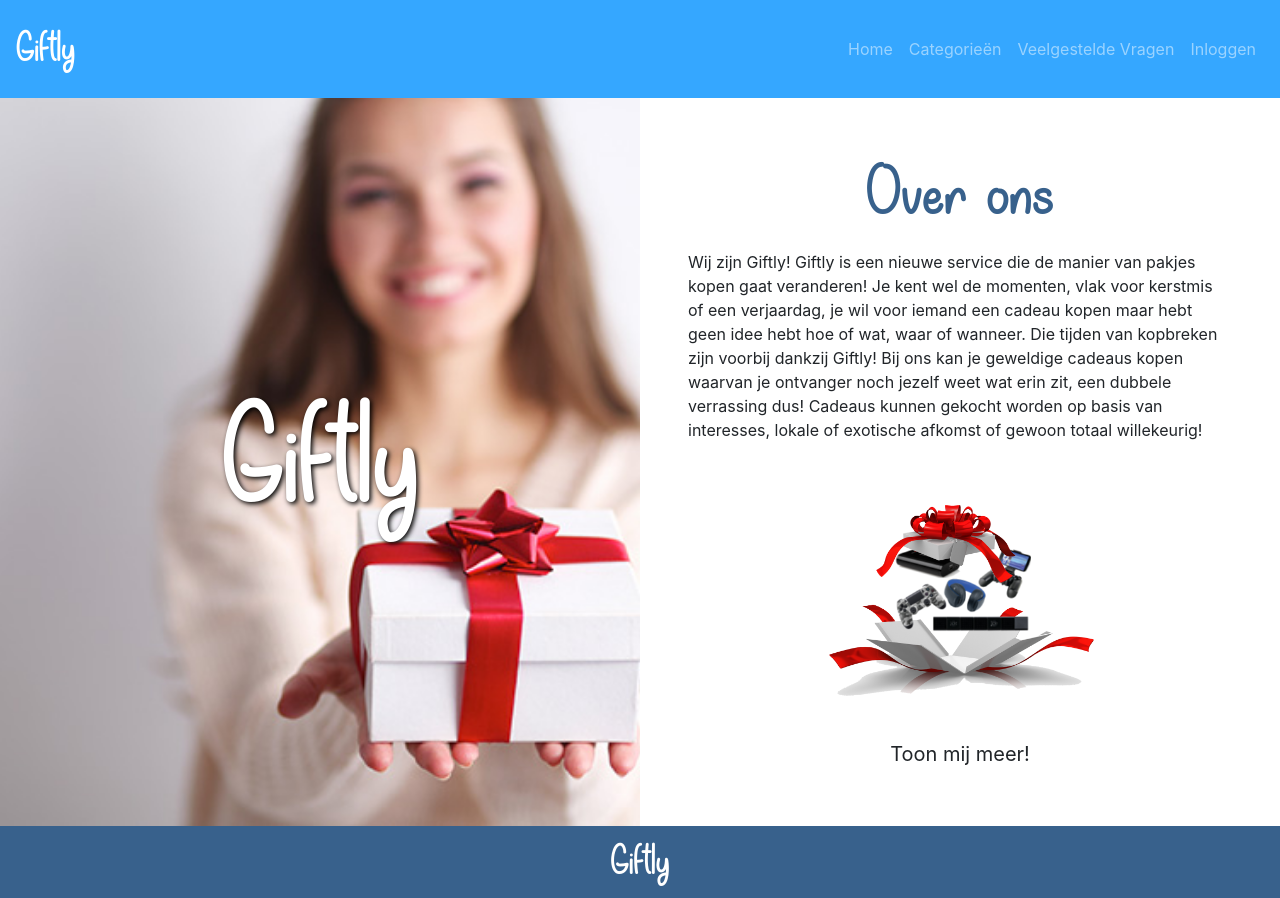
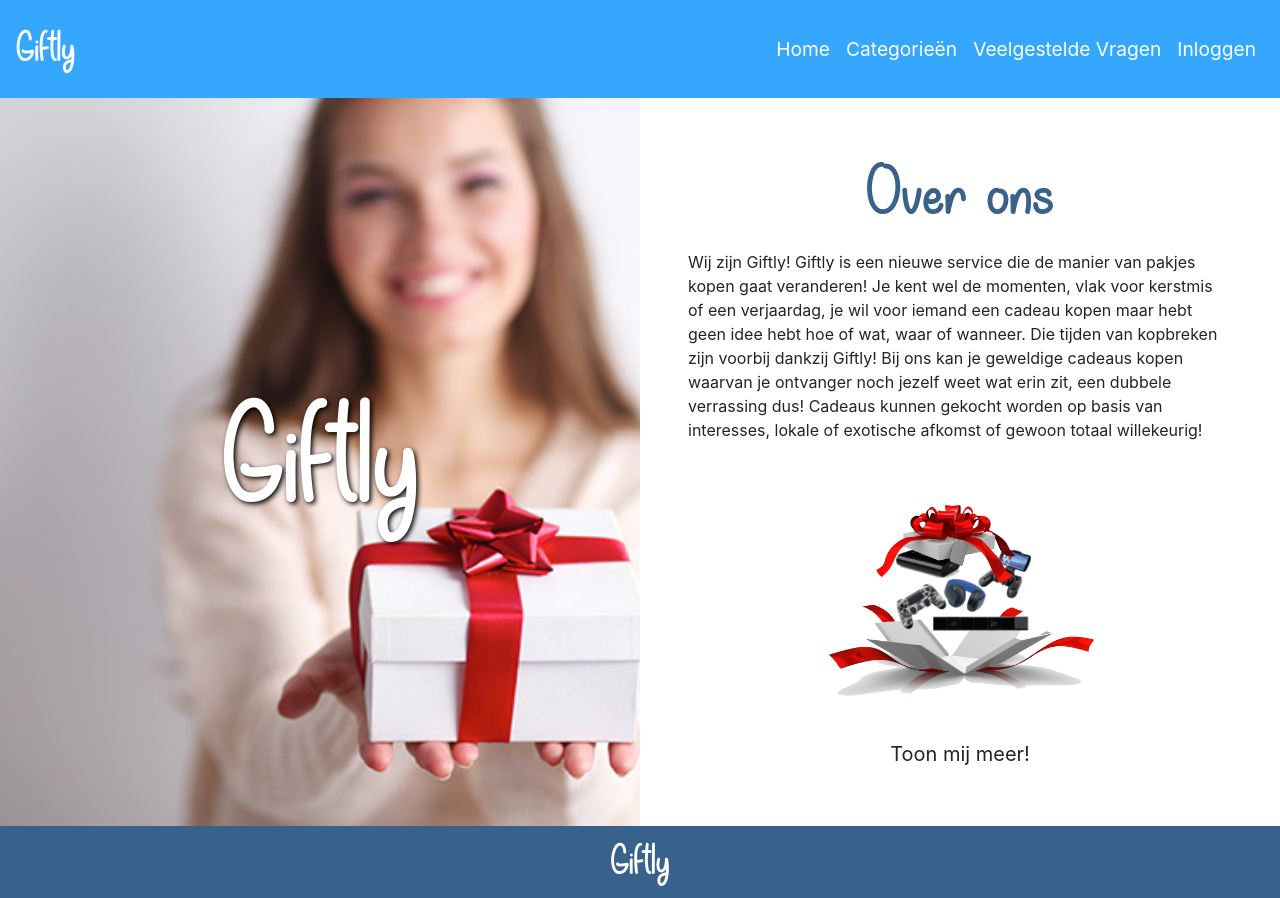
Before and after one commit to JensVanAssche/giftly, a Vue app: page / in a window 1280 px wide. Built offline with nearby package versions, Linux system fonts and the light colour scheme; a small style sheet from the web is missing.

Commit message:
nav color

```diff
--- /dev/null
+++ b/src/assets/scss/overwrite.scss
@@ -0,0 +1,7 @@
+.navbar-dark .navbar-nav .nav-link {
+    color: rgb(255, 255, 255) !important;
+}
+
+.navbar-dark .navbar-nav .nav-link:hover, .navbar-dark .navbar-nav .nav-link:focus {
+    color: rgba(255, 255, 255, 0.75) !important;
+}
--- a/src/assets/scss/style.scss
+++ b/src/assets/scss/style.scss
@@ -1,6 +1,7 @@
 @import "variables";
 @import "fonts";
 @import "utils";
+@import "overwrite";
 @import "~bootstrap/scss/bootstrap";
 
 body {
@@ -29,6 +30,12 @@ body {
     @include media-breakpoint-down(md) {
       font-size: $hero-text-size-mobile;
     }
+  }
+}
+
+nav {
+  a {
+    font-size: 1.2em;
   }
 }
 
```
